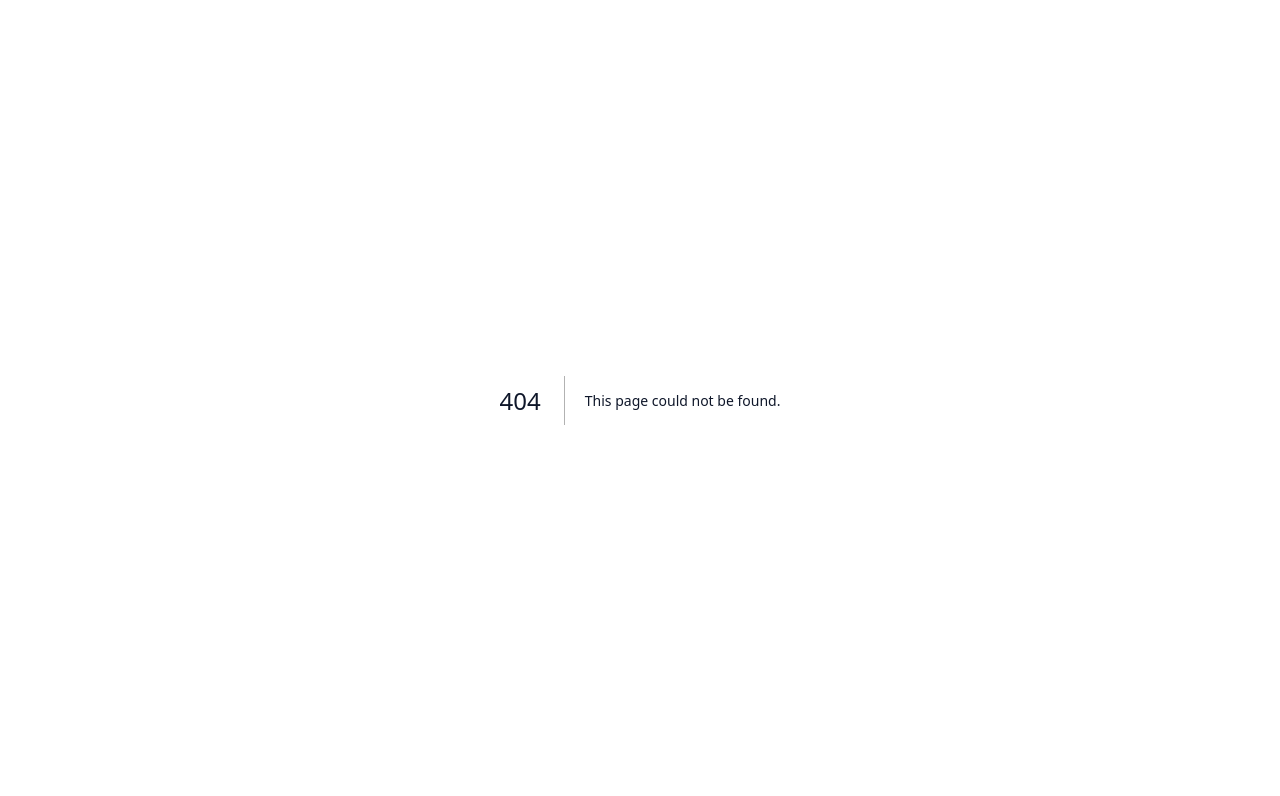
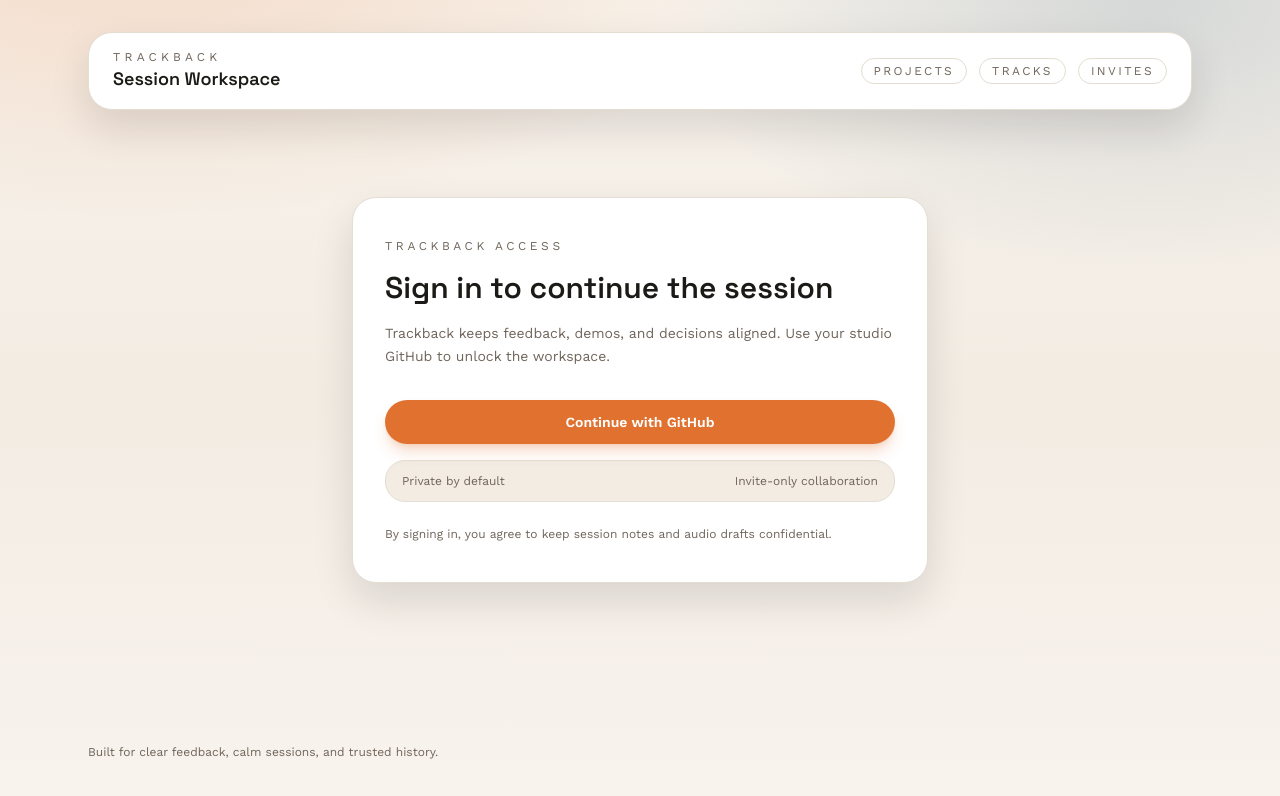
Before and after one commit to keithah/trackback, a Next.js app: page /signin in a window 1280 px wide. Before the commit this address had no page. Shown: the top 796 px of the page. Built offline with nearby package versions, Linux system fonts and the light colour scheme.

Commit message:
feat(01-05): build UI shell and sign-in entry
- add font pairing and layout shell structure
- establish global visual system variables and surfaces
- create /signin page wired to GitHub sign-in

```diff
--- a/src/app/globals.css
+++ b/src/app/globals.css
@@ -3,7 +3,60 @@
 @tailwind utilities;
 
 @layer base {
+  :root {
+    --color-bg: #f6f1ea;
+    --color-surface: #ffffff;
+    --color-surface-muted: #f2ece3;
+    --color-text: #1c1a17;
+    --color-text-muted: #6f655b;
+    --color-accent: #e0712f;
+    --color-accent-strong: #b85523;
+    --color-border: #e4ddd2;
+    --color-accent-glow: rgba(224, 113, 47, 0.25);
+    --shadow-soft: 0 18px 40px rgba(22, 18, 14, 0.12);
+  }
+
   body {
-    @apply bg-white text-slate-900 antialiased;
+    font-family: var(--font-body), "Work Sans", system-ui, sans-serif;
+    background: radial-gradient(
+        1100px 500px at 10% -10%,
+        rgba(224, 113, 47, 0.2),
+        transparent 60%
+      ),
+      radial-gradient(
+        900px 500px at 90% 0%,
+        rgba(54, 93, 122, 0.18),
+        transparent 55%
+      ),
+      linear-gradient(180deg, #f8f3ec 0%, #f2ece3 50%, #f8f3ed 100%);
+    color: var(--color-text);
+    min-height: 100%;
+  }
+
+  ::selection {
+    background: rgba(224, 113, 47, 0.25);
+  }
+
+  a {
+    color: inherit;
+  }
+
+  .font-display {
+    font-family: var(--font-display), "Space Grotesk", system-ui, sans-serif;
   }
 }
+
+@layer components {
+  .surface-card {
+    background: var(--color-surface);
+    border: 1px solid var(--color-border);
+    border-radius: 24px;
+    box-shadow: var(--shadow-soft);
+  }
+
+  .surface-muted {
+    background: var(--color-surface-muted);
+    border: 1px solid var(--color-border);
+    border-radius: 20px;
+  }
+}
--- a/src/app/layout.tsx
+++ b/src/app/layout.tsx
@@ -1,5 +1,18 @@
 import "./globals.css";
 import type { Metadata } from "next";
+import { Space_Grotesk, Work_Sans } from "next/font/google";
+
+const displayFont = Space_Grotesk({
+  subsets: ["latin"],
+  variable: "--font-display",
+  weight: ["400", "500", "600", "700"]
+});
+
+const bodyFont = Work_Sans({
+  subsets: ["latin"],
+  variable: "--font-body",
+  weight: ["400", "500", "600"]
+});
 
 export const metadata: Metadata = {
   title: "Trackback",
@@ -12,9 +25,37 @@ export default function RootLayout({
   children: React.ReactNode;
 }) {
   return (
-    <html lang="en">
-      <body className="min-h-screen bg-white text-slate-900 antialiased">
-        {children}
+    <html lang="en" className={`${displayFont.variable} ${bodyFont.variable}`}>
+      <body className="min-h-screen text-[color:var(--color-text)] antialiased">
+        <div className="flex min-h-screen flex-col">
+          <header className="mx-auto w-full max-w-6xl px-6 pt-8">
+            <div className="surface-card flex flex-wrap items-center justify-between gap-4 px-6 py-4">
+              <div>
+                <p className="text-xs uppercase tracking-[0.35em] text-[color:var(--color-text-muted)]">
+                  Trackback
+                </p>
+                <p className="font-display text-lg font-semibold">
+                  Session Workspace
+                </p>
+              </div>
+              <div className="hidden items-center gap-3 text-xs uppercase tracking-[0.2em] text-[color:var(--color-text-muted)] sm:flex">
+                <span className="rounded-full border border-[color:var(--color-border)] px-3 py-1">
+                  Projects
+                </span>
+                <span className="rounded-full border border-[color:var(--color-border)] px-3 py-1">
+                  Tracks
+                </span>
+                <span className="rounded-full border border-[color:var(--color-border)] px-3 py-1">
+                  Invites
+                </span>
+              </div>
+            </div>
+          </header>
+          <main className="flex-1">{children}</main>
+          <footer className="mx-auto w-full max-w-6xl px-6 pb-10 pt-6 text-xs text-[color:var(--color-text-muted)]">
+            Built for clear feedback, calm sessions, and trusted history.
+          </footer>
+        </div>
       </body>
     </html>
   );
--- /dev/null
+++ b/src/app/signin/page.tsx
@@ -0,0 +1,41 @@
+"use client";
+
+import { signIn } from "next-auth/react";
+
+export default function SignInPage() {
+  return (
+    <section className="mx-auto flex min-h-[70vh] w-full max-w-5xl items-center justify-center px-6 py-16">
+      <div className="surface-card w-full max-w-xl px-8 py-10">
+        <div className="space-y-4">
+          <p className="text-xs uppercase tracking-[0.3em] text-[color:var(--color-text-muted)]">
+            Trackback access
+          </p>
+          <h1 className="font-display text-3xl font-semibold">
+            Sign in to continue the session
+          </h1>
+          <p className="text-sm leading-relaxed text-[color:var(--color-text-muted)]">
+            Trackback keeps feedback, demos, and decisions aligned. Use your
+            studio GitHub to unlock the workspace.
+          </p>
+        </div>
+        <div className="mt-8 space-y-4">
+          <button
+            type="button"
+            onClick={() => signIn("github")}
+            className="w-full rounded-full bg-[color:var(--color-accent)] px-6 py-3 text-sm font-semibold text-white shadow-lg shadow-[color:var(--color-accent-glow)] transition duration-200 hover:-translate-y-0.5 hover:bg-[color:var(--color-accent-strong)] focus-visible:outline focus-visible:outline-2 focus-visible:outline-offset-2 focus-visible:outline-[color:var(--color-accent)]"
+          >
+            Continue with GitHub
+          </button>
+          <div className="surface-muted flex items-center justify-between px-4 py-3 text-xs text-[color:var(--color-text-muted)]">
+            <span>Private by default</span>
+            <span>Invite-only collaboration</span>
+          </div>
+        </div>
+        <p className="mt-6 text-xs text-[color:var(--color-text-muted)]">
+          By signing in, you agree to keep session notes and audio drafts
+          confidential.
+        </p>
+      </div>
+    </section>
+  );
+}
```
